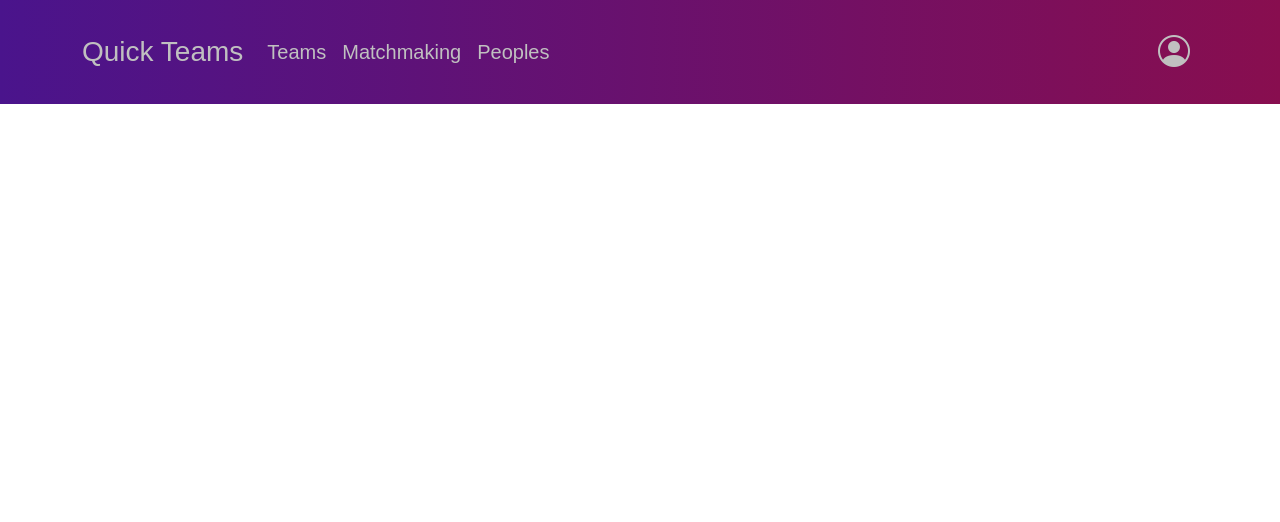
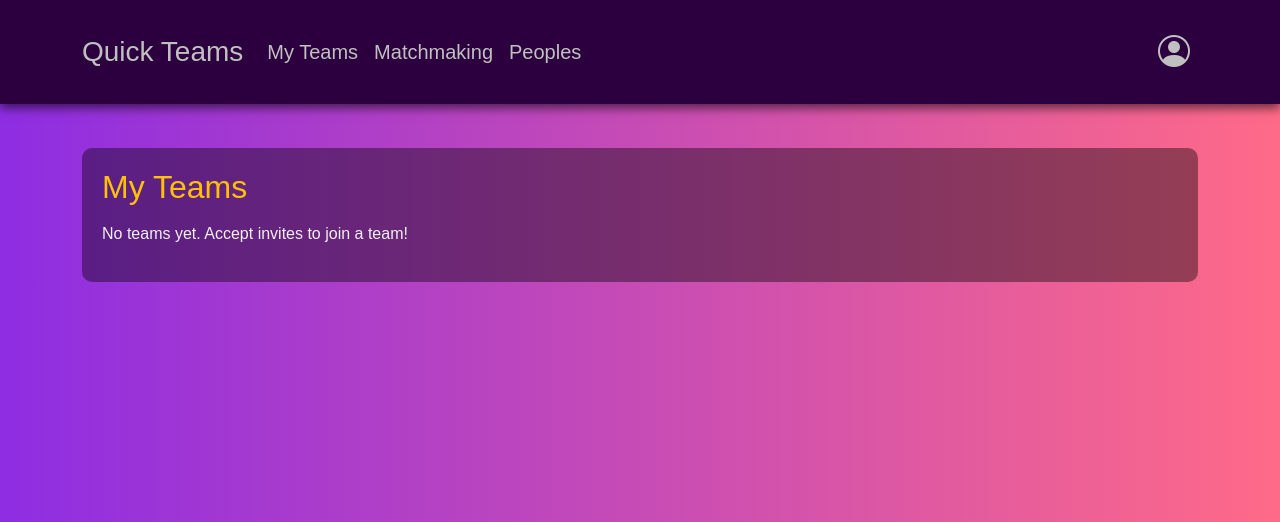
Before and after one commit to Jyasaswin/404-NOT-FOUND-, a Flask app: page /dashboard in a window 1280 px wide. Shown: the top 522 px of the page. Run offline with Flask 3, Linux system fonts and the light colour scheme; a user stored in the database is signed in; data comes from the database, SQL or seed files in the repository; both versions use the stored data as it was after the commit.

Commit message:
creating my teams page

```diff
--- a/app.py
+++ b/app.py
@@ -12,24 +12,21 @@ UPLOAD_FOLDER = "static/resumes"
 os.makedirs(UPLOAD_FOLDER, exist_ok=True)
 app.config["UPLOAD_FOLDER"] = UPLOAD_FOLDER
 
-
 def get_db_connection():
     conn = sqlite3.connect("users.db")
     conn.row_factory = sqlite3.Row
     return conn
 
-
-# Normalize skill strings (strip spaces + lowercase)
 def normalize_skills(skill_string):
     if not skill_string:
         return set()
     return set(s.strip().lower() for s in skill_string.split(",") if s.strip())
 
+# ------------------- ROUTES -------------------
 
 @app.route("/")
 def home():
     return render_template("home.html")
-
 
 @app.route("/signup", methods=["GET", "POST"])
 def signup():
@@ -47,7 +44,6 @@ def signup():
             return redirect(url_for("signup"))
 
         hashed_password = generate_password_hash(password)
-
         resume_file = request.files.get("resume")
         resume_filename = None
         skills = ""
@@ -75,7 +71,6 @@ def signup():
 
     return render_template("signup.html")
 
-
 @app.route("/login", methods=["GET", "POST"])
 def login():
     if request.method == "POST":
@@ -95,34 +90,28 @@ def login():
 
     return render_template("login.html")
 
-
 @app.route("/dashboard")
 def dashboard():
     if "user_id" not in session:
         return redirect(url_for("login"))
-
     conn = get_db_connection()
     user = conn.execute("SELECT * FROM users WHERE id = ?", (session["user_id"],)).fetchone()
     conn.close()
     return render_template("dashboard.html", user=user)
 
-
 @app.route("/profile")
 def profile():
     if "user_id" not in session:
         return redirect(url_for("login"))
-
     conn = get_db_connection()
     user = conn.execute("SELECT * FROM users WHERE id = ?", (session["user_id"],)).fetchone()
     conn.close()
     return render_template("profile.html", user=user)
 
-
 @app.route("/edit_profile", methods=["GET", "POST"])
 def edit_profile():
     if "user_id" not in session:
         return redirect(url_for("login"))
-
     conn = get_db_connection()
     user = conn.execute("SELECT * FROM users WHERE id = ?", (session["user_id"],)).fetchone()
 
@@ -155,6 +144,7 @@ def edit_profile():
     conn.close()
     return render_template("edit_profile.html", user=user)
 
+# ------------------- MATCHMAKING -------------------
 
 @app.route("/match")
 def match():
@@ -190,7 +180,6 @@ def match():
         t_skills = normalize_skills(t["skills"])
         overlap = len(set(missing_skills) & t_skills)
         score = int((overlap / len(required_skills)) * 100) if required_skills else 0
-
         suggestions.append({
             "id": t["id"],
             "username": t["username"],
@@ -201,13 +190,10 @@ def match():
         })
 
     suggestions.sort(key=lambda x: x["match_score"], reverse=True)
+    conn.close()
+    return render_template("match.html", user_skills=user_skills, missing_skills=missing_skills, suggestions=suggestions)
 
-    conn.close()
-    return render_template("match.html",
-                           user_skills=user_skills,
-                           missing_skills=missing_skills,
-                           suggestions=suggestions)
-
+# ------------------- INVITES -------------------
 
 @app.route("/invite/<int:teammate_id>", methods=["POST"])
 def invite(teammate_id):
@@ -216,8 +202,7 @@ def invite(teammate_id):
         return redirect(url_for("login"))
 
     sender_id = session["user_id"]
-
-    conn = sqlite3.connect("users.db")
+    conn = get_db_connection()
     cursor = conn.cursor()
 
     cursor.execute(
@@ -239,21 +224,47 @@ def invite(teammate_id):
     conn.close()
     return redirect(url_for("match"))
 
-
 @app.route("/respond_invite/<int:invite_id>/<string:action>", methods=["POST"])
 def respond_invite(invite_id, action):
     if "user_id" not in session:
         return redirect(url_for("login"))
 
-    conn = sqlite3.connect("users.db")
+    conn = get_db_connection()
     cursor = conn.cursor()
 
-    new_status = "accepted" if action == "accept" else "rejected"
-    cursor.execute("UPDATE invites SET status=? WHERE id=?", (new_status, invite_id))
+    cursor.execute("SELECT sender_id, receiver_id FROM invites WHERE id=?", (invite_id,))
+    invite = cursor.fetchone()
+    sender_id, receiver_id = invite["sender_id"], invite["receiver_id"]
+
+    if action == "accept":
+        cursor.execute("UPDATE invites SET status='accepted' WHERE id=?", (invite_id,))
+
+        # check if team exists
+        cursor.execute("""
+            SELECT t.id
+            FROM teams t
+            JOIN team_members tm ON t.id = tm.team_id
+            WHERE tm.user_id=? OR tm.user_id=?
+        """, (sender_id, receiver_id))
+        team = cursor.fetchone()
+
+        if not team:
+            cursor.execute("INSERT INTO teams (name, created_by) VALUES (?, ?)",
+                           (f"Team_{sender_id}", sender_id))
+            team_id = cursor.lastrowid
+            cursor.execute("INSERT INTO team_members (team_id, user_id) VALUES (?, ?)", (team_id, sender_id))
+            cursor.execute("INSERT INTO team_members (team_id, user_id) VALUES (?, ?)", (team_id, receiver_id))
+        else:
+            team_id = team["id"]
+            cursor.execute("INSERT OR IGNORE INTO team_members (team_id, user_id) VALUES (?, ?)", (team_id, sender_id))
+            cursor.execute("INSERT OR IGNORE INTO team_members (team_id, user_id) VALUES (?, ?)", (team_id, receiver_id))
+
+    else:
+        cursor.execute("UPDATE invites SET status='rejected' WHERE id=?", (invite_id,))
+
     conn.commit()
     conn.close()
-
-    flash(f"Invite {new_status} successfully!", "success")
+    flash(f"Invite {action}ed successfully!", "success")
     return redirect(url_for("my_invites"))
 
 @app.route("/my_invites")
@@ -261,48 +272,57 @@ def my_invites():
     if "user_id" not in session:
         return redirect(url_for("login"))
 
-    conn = get_db_connection()   # <-- use helper with row_factory
+    conn = get_db_connection()
     cursor = conn.cursor()
-
     cursor.execute("""
         SELECT invites.id, users.username AS sender, invites.status
         FROM invites
         JOIN users ON invites.sender_id = users.id
         WHERE invites.receiver_id = ?
     """, (session["user_id"],))
-
     invites = cursor.fetchall()
     conn.close()
-
     return render_template("my_invites.html", invites=invites)
 
+# ------------------- TEAMS -------------------
 
-@app.route("/accept_invite/<int:invite_id>", methods=["POST"])
-def accept_invite(invite_id):
-    conn = sqlite3.connect("users.db")
+@app.route("/teams")
+def teams():
+    if "user_id" not in session:
+        return redirect(url_for("login"))
+
+    conn = get_db_connection()
     cursor = conn.cursor()
-    cursor.execute("UPDATE invites SET status='accepted' WHERE id=?", (invite_id,))
-    conn.commit()
+    cursor.execute("""
+        SELECT t.id, t.name, t.created_by
+        FROM teams t
+        JOIN team_members tm ON t.id = tm.team_id
+        WHERE tm.user_id=?
+    """, (session["user_id"],))
+    teams_list = cursor.fetchall()
+
+    team_data = []
+    for t in teams_list:
+        cursor.execute("""
+            SELECT u.id, u.username, u.fullname, u.skills, u.domain
+            FROM users u
+            JOIN team_members tm ON u.id = tm.user_id
+            WHERE tm.team_id=?
+        """, (t["id"],))
+        members = cursor.fetchall()
+        team_data.append({"team": t, "members": members})
+
     conn.close()
-    flash("Invite accepted!")
-    return redirect(url_for("my_invites"))
+    return render_template("teams.html", team_data=team_data)
 
-@app.route("/decline_invite/<int:invite_id>", methods=["POST"])
-def decline_invite(invite_id):
-    conn = sqlite3.connect("users.db")
-    cursor = conn.cursor()
-    cursor.execute("UPDATE invites SET status='declined' WHERE id=?", (invite_id,))
-    conn.commit()
-    conn.close()
-    flash("Invite declined!")
-    return redirect(url_for("my_invites"))
-
+# ------------------- LOGOUT -------------------
 
 @app.route("/logout")
 def logout():
     session.clear()
     return redirect(url_for("home"))
 
+# ------------------- MAIN -------------------
 
 if __name__ == "__main__":
     app.run(debug=True)
--- a/templates/dashboard.html
+++ b/templates/dashboard.html
@@ -11,11 +11,13 @@
       background: linear-gradient(to right, #8e2de2, #ff6a88);
       color: #f1f1f1;
       font-family: Arial, sans-serif;
+      padding-top: 100px;
     }
     .navbar {
-      background: linear-gradient(to right, #4a148c, #880e4f);
+      background: #2c003e;
       min-height: 80px;
       padding: 20px 0;
+      box-shadow: 0 4px 10px rgba(0,0,0,0.6);
     }
     .navbar-brand, .nav-link {
       color: #c0c0c0 !important;
@@ -52,21 +54,30 @@
       margin: 5px 0;
       font-size: 0.95rem;
     }
+    .teams-section {
+      background: rgba(0,0,0,0.4);
+      padding: 20px;
+      border-radius: 10px;
+    }
+    .list-group-item {
+      background: #2c003e;
+      color: #f1f1f1;
+      border: none;
+      margin-bottom: 5px;
+    }
   </style>
 </head>
 <body>
+
   <nav class="navbar navbar-expand-lg navbar-dark fixed-top">
     <div class="container">
       <a class="navbar-brand fs-3" href="#">Quick Teams</a>
-
       <div class="collapse navbar-collapse" id="navbarNav">
         <ul class="navbar-nav me-auto">
-          <li class="nav-item"><a class="nav-link fs-5" href="#">Teams</a></li>
+          <li class="nav-item"><a class="nav-link fs-5" href="{{ url_for('teams') }}">My Teams</a></li>
           <li class="nav-item"><a class="nav-link fs-5" href="{{ url_for('match') }}">Matchmaking</a></li>
           <li class="nav-item"><a class="nav-link fs-5" href="#">Peoples</a></li>
-
         </ul>
-
         <ul class="navbar-nav ms-auto align-items-center">
           <li class="nav-item">
             <a class="nav-link" data-bs-toggle="offcanvas" href="#profileSidebar" role="button">
@@ -83,7 +94,6 @@
       <h5 class="offcanvas-title">My Profile</h5>
       <button type="button" class="btn-close btn-close-white" data-bs-dismiss="offcanvas"></button>
     </div>
-
     <div class="offcanvas-body text-center">
       <img src="https://cdn-icons-png.flaticon.com/512/4140/4140048.png"
            alt="Profile Picture" width="100" height="100" class="mb-3">
@@ -94,6 +104,23 @@
     </div>
   </div>
 
+  <div class="container mt-5">
+    <div class="teams-section">
+      <h2 class="text-warning">My Teams</h2>
+      {% if teams %}
+        <ul class="list-group mt-3">
+          {% for team in teams %}
+            <li class="list-group-item">
+              <b>{{ team['name'] }}</b> (Created by: {{ team['fullname'] }})
+            </li>
+          {% endfor %}
+        </ul>
+      {% else %}
+        <p class="mt-3">No teams yet. Accept invites to join a team!</p>
+      {% endif %}
+    </div>
+  </div>
+
   <script src="https://cdn.jsdelivr.net/npm/bootstrap@5.3.2/dist/js/bootstrap.bundle.min.js"></script>
 </body>
 </html>
--- a/templates/login.html
+++ b/templates/login.html
@@ -60,7 +60,6 @@
 
   <div class="container d-flex justify-content-center align-items-center vh-100">
     <div class="card p-4 w-50">
-      <!-- Profile Picture -->
       <img src="https://cdn-icons-png.flaticon.com/512/847/847969.png" alt="Profile" class="profile-pic">
 
 
```
Also changed, not shown: init_db.py (+18 -0 lines), templates/profile.html (+1 -8 lines), templates/signup.html (+45 -4 lines), templates/teams.html (added, +90 -0 lines), users.db. Lines whose indentation alone changed are shown as unchanged.
